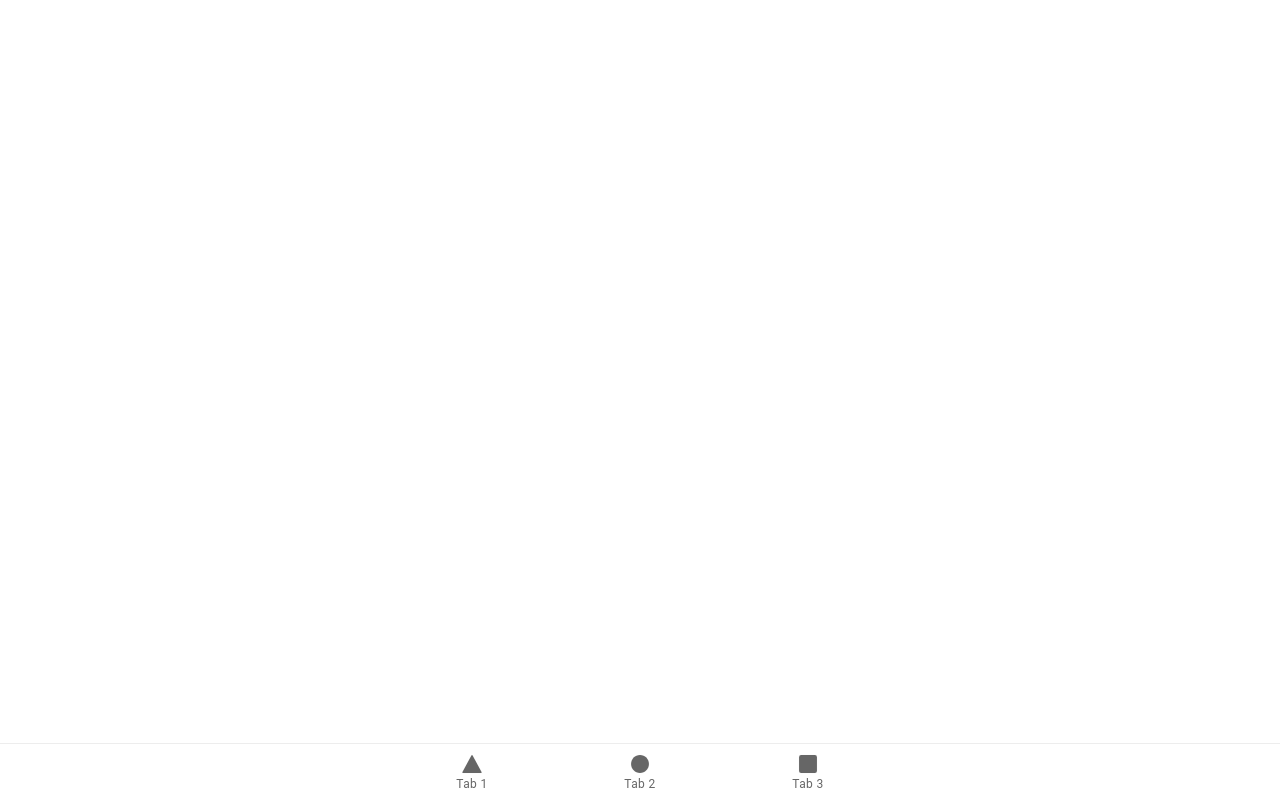
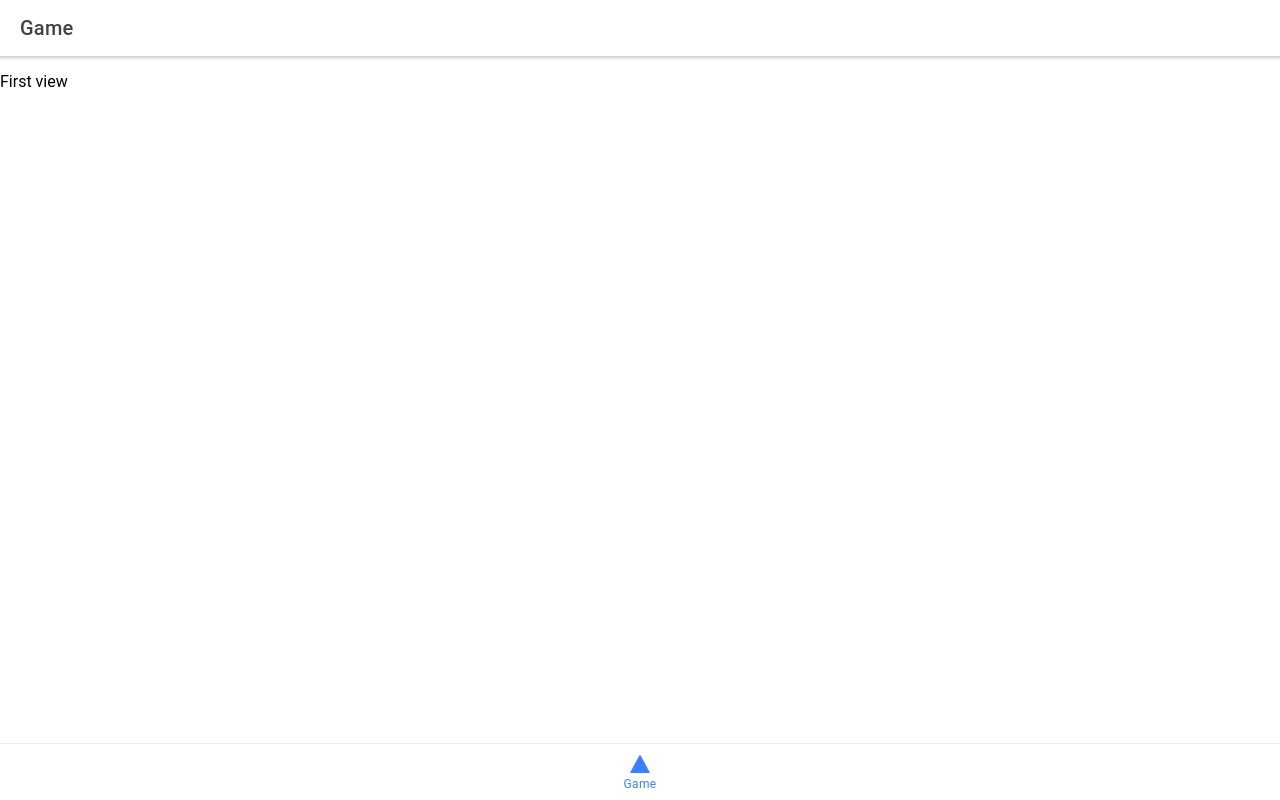
Before and after one commit to manuuarizaa/reactCandyGame, a React (Create React App) app: page /game in a window 1280 px wide. Built offline with nearby package versions, Linux system fonts and the light colour scheme.

Commit message:
Creada página del juego y añadida en tab

```diff
--- a/public/index.html
+++ b/public/index.html
@@ -2,7 +2,7 @@
 <html lang="en">
   <head>
     <meta charset="utf-8" />
-    <title>Ionic App</title>
+    <title>Manu Game</title>
 
     <base href="/" />
 
--- a/src/App.tsx
+++ b/src/App.tsx
@@ -11,9 +11,8 @@ import {
 } from '@ionic/react';
 import { IonReactRouter } from '@ionic/react-router';
 import { ellipse, square, triangle } from 'ionicons/icons';
-import Tab1 from './pages/Tab1';
-import Tab2 from './pages/Tab2';
-import Tab3 from './pages/Tab3';
+
+import Game from './pages/Game';
 
 /* Core CSS required for Ionic components to work properly */
 import '@ionic/react/css/core.css';
@@ -41,31 +40,17 @@ const App: React.FC = () => (
     <IonReactRouter>
       <IonTabs>
         <IonRouterOutlet>
-          <Route exact path="/tab1">
-            <Tab1 />
-          </Route>
-          <Route exact path="/tab2">
-            <Tab2 />
-          </Route>
-          <Route path="/tab3">
-            <Tab3 />
+          <Route exact path="/game">
+            <Game />
           </Route>
           <Route exact path="/">
-            <Redirect to="/tab1" />
+            <Redirect to="/game" />
           </Route>
         </IonRouterOutlet>
         <IonTabBar slot="bottom">
-          <IonTabButton tab="tab1" href="/tab1">
+          <IonTabButton tab="game" href="/game">
             <IonIcon icon={triangle} />
-            <IonLabel>Tab 1</IonLabel>
-          </IonTabButton>
-          <IonTabButton tab="tab2" href="/tab2">
-            <IonIcon icon={ellipse} />
-            <IonLabel>Tab 2</IonLabel>
-          </IonTabButton>
-          <IonTabButton tab="tab3" href="/tab3">
-            <IonIcon icon={square} />
-            <IonLabel>Tab 3</IonLabel>
+            <IonLabel>Game</IonLabel>
           </IonTabButton>
         </IonTabBar>
       </IonTabs>
--- /dev/null
+++ b/src/pages/Game.tsx
@@ -0,0 +1,19 @@
+import { IonContent, IonHeader, IonPage, IonTitle, IonToolbar } from '@ionic/react';
+import './Game.css';
+
+const Game: React.FC = () => {
+  return (
+    <IonPage>
+      <IonHeader>
+        <IonToolbar>
+          <IonTitle>Game</IonTitle>
+        </IonToolbar>
+      </IonHeader>
+      <IonContent fullscreen>
+        <p>First view</p>
+      </IonContent>
+    </IonPage>
+  );
+};
+
+export default Game;
--- a/src/pages/Tab1.tsx
+++ /dev/null
@@ -1,25 +0,0 @@
-import { IonContent, IonHeader, IonPage, IonTitle, IonToolbar } from '@ionic/react';
-import ExploreContainer from '../components/ExploreContainer';
-import './Tab1.css';
-
-const Tab1: React.FC = () => {
-  return (
-    <IonPage>
-      <IonHeader>
-        <IonToolbar>
-          <IonTitle>Tab 1</IonTitle>
-        </IonToolbar>
-      </IonHeader>
-      <IonContent fullscreen>
-        <IonHeader collapse="condense">
-          <IonToolbar>
-            <IonTitle size="large">Tab 1</IonTitle>
-          </IonToolbar>
-        </IonHeader>
-        <ExploreContainer name="Tab 1 page" />
-      </IonContent>
-    </IonPage>
-  );
-};
-
-export default Tab1;
--- a/src/pages/Tab2.tsx
+++ /dev/null
@@ -1,25 +0,0 @@
-import { IonContent, IonHeader, IonPage, IonTitle, IonToolbar } from '@ionic/react';
-import ExploreContainer from '../components/ExploreContainer';
-import './Tab2.css';
-
-const Tab2: React.FC = () => {
-  return (
-    <IonPage>
-      <IonHeader>
-        <IonToolbar>
-          <IonTitle>Tab 2</IonTitle>
-        </IonToolbar>
-      </IonHeader>
-      <IonContent fullscreen>
-        <IonHeader collapse="condense">
-          <IonToolbar>
-            <IonTitle size="large">Tab 2</IonTitle>
-          </IonToolbar>
-        </IonHeader>
-        <ExploreContainer name="Tab 2 page" />
-      </IonContent>
-    </IonPage>
-  );
-};
-
-export default Tab2;
--- a/src/pages/Tab3.tsx
+++ /dev/null
@@ -1,25 +0,0 @@
-import { IonContent, IonHeader, IonPage, IonTitle, IonToolbar } from '@ionic/react';
-import ExploreContainer from '../components/ExploreContainer';
-import './Tab3.css';
-
-const Tab3: React.FC = () => {
-  return (
-    <IonPage>
-      <IonHeader>
-        <IonToolbar>
-          <IonTitle>Tab 3</IonTitle>
-        </IonToolbar>
-      </IonHeader>
-      <IonContent fullscreen>
-        <IonHeader collapse="condense">
-          <IonToolbar>
-            <IonTitle size="large">Tab 3</IonTitle>
-          </IonToolbar>
-        </IonHeader>
-        <ExploreContainer name="Tab 3 page" />
-      </IonContent>
-    </IonPage>
-  );
-};
-
-export default Tab3;
```
Also changed, not shown: src/pages/Game.css (added), src/pages/Tab1.css (deleted), src/pages/Tab2.css (deleted), src/pages/Tab3.css (deleted).
